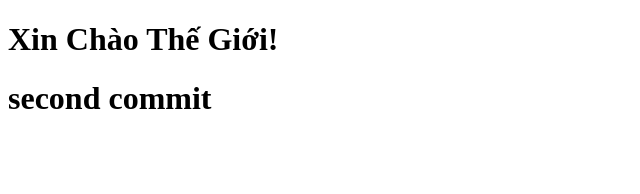
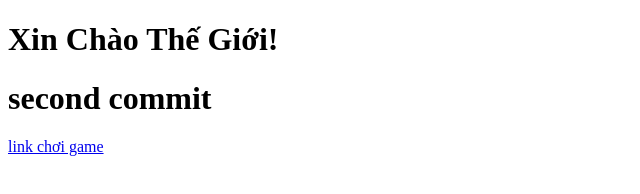
Before and after one commit to Nhann1808/demo2, a plain HTML site: page index.html in a window 1280 px wide. Shown: the whole page, without its empty margins (0-640 px from the left). Drawn offline with Linux system fonts and the light colour scheme.

Commit message:
Update index.html

```diff
--- a/index.html
+++ b/index.html
@@ -7,5 +7,6 @@
 <body>
 <h1>Xin Chào Thế Giới!</h1>
 <h1>second commit</h1>
+    <a href ="https://gamevui.vn/7-vien-ngoc-rong-sieu-cap/game"> link chơi game </a>
 </body>
 </html>
```
